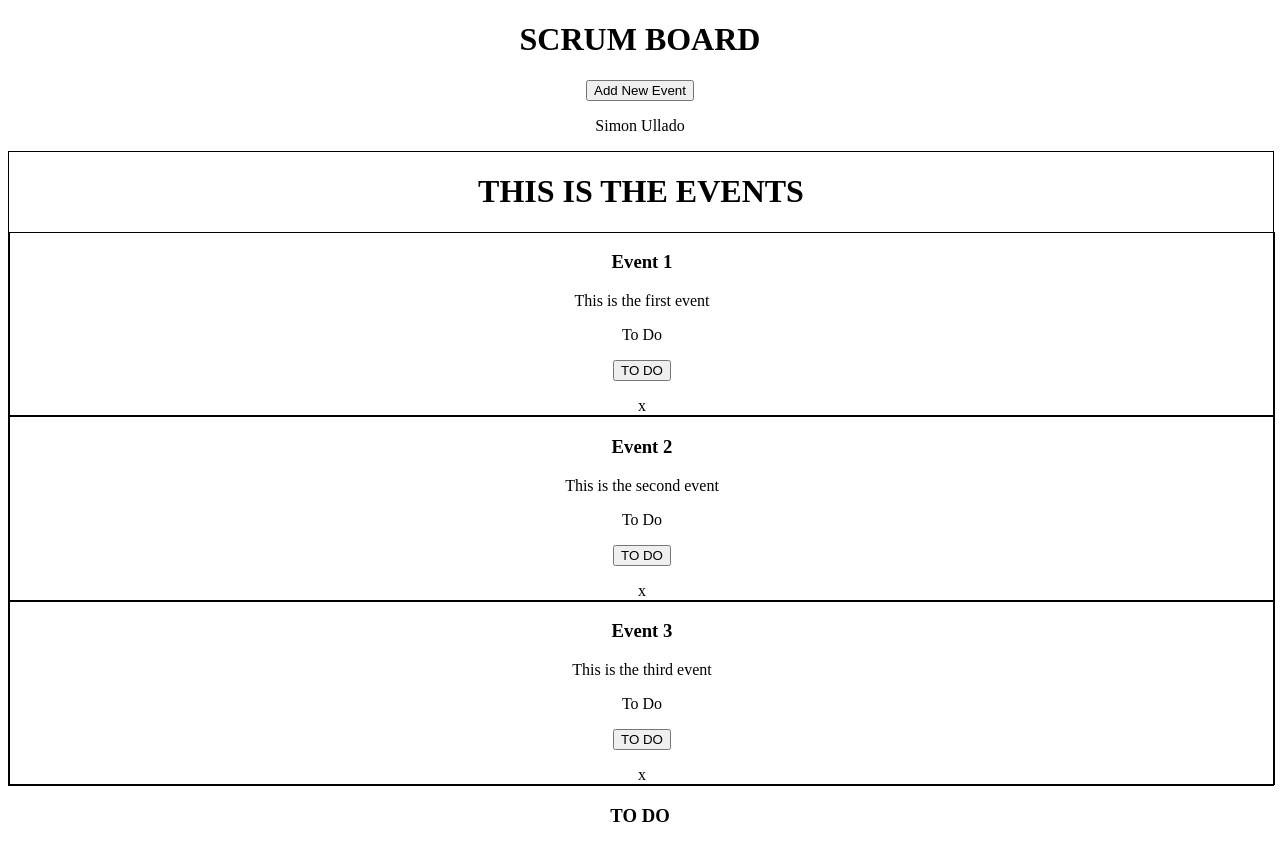
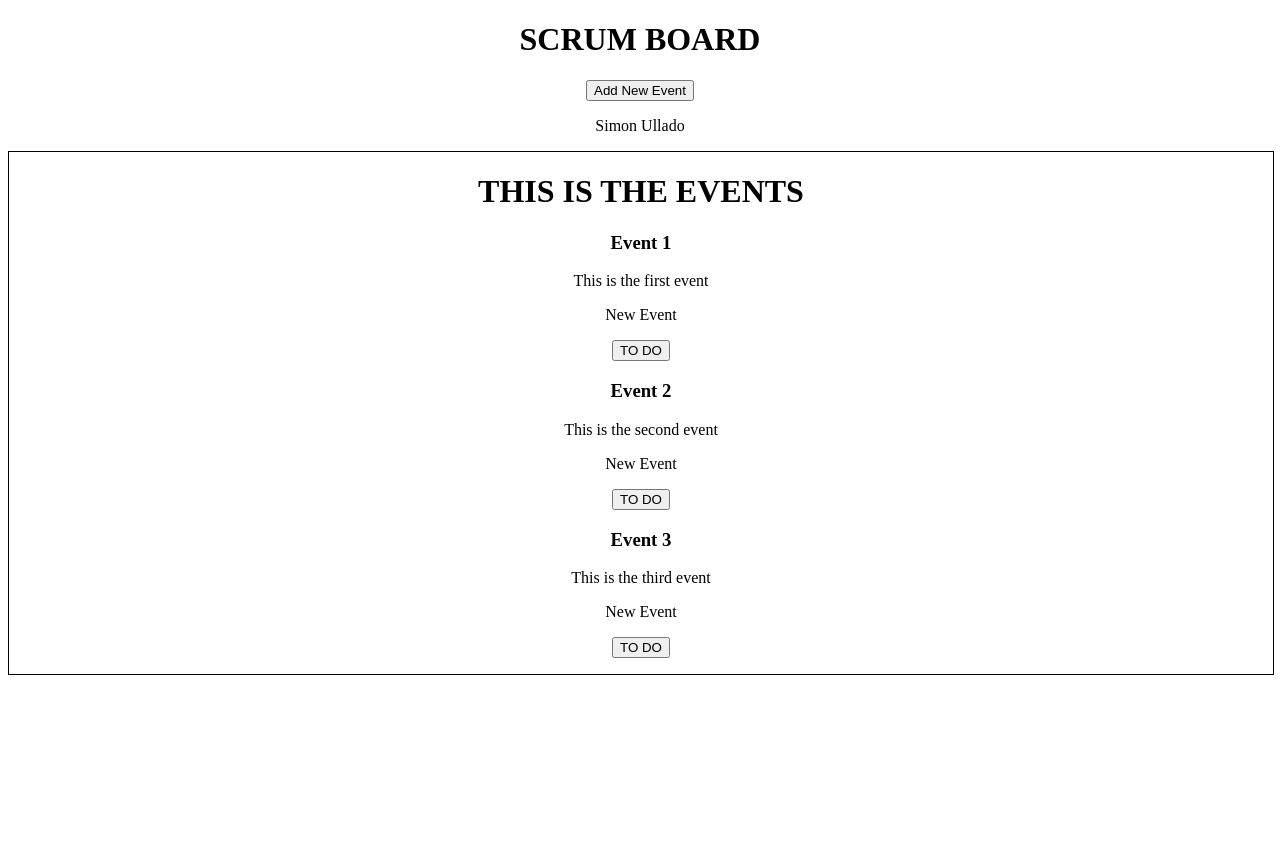
Before and after one commit to smnlld/scrum-board, a React (Create React App) app: page / in a window 1280 px wide. After the commit the page ends 800 px from the top, so only its background shows below. Built offline with nearby package versions, Linux system fonts and the light colour scheme.

Commit message:
Trying to eliminate Events.js, trying to move one item of the array to another container

```diff
--- a/src/App.js
+++ b/src/App.js
@@ -15,64 +15,71 @@ const App = () => {
       ID: 1,
       Title: "Event 1",
       Description: "This is the first event",
-      Status: "To Do",
+      Status: "New Event",
     },
     {
       ID: 2,
       Title: "Event 2",
       Description: "This is the second event",
-      Status: "To Do",
+      Status: "New Event",
     },
     {
       ID: 3,
       Title: "Event 3",
       Description: "This is the third event",
-      Status: "To Do",
+      Status: "New Event",
     },
   ]);
-
-  const toDoEvents = (e) => {
-    const { title, description, status } = e.target.value;
-    setEvents(toDoEvents, title, description, status);
+  const addNewEvent = (event) => {
+    const id = Math.floor(Math.random() * 10000) + 1;
+    const newEvent = { id, ...event.Status === "New Event" ? event.Status: "To Do" };
+    setEvents([...events, newEvent]);
   };
-
-  //code for changing status
-  const statusEvents =(id,newStatus) => {
-    let backlog = events;
-    backlog=backlog.map(event => event=>{
-      if(event.id === id){
-        console.log('event')
-        event.status = newStatus
-      }
-      return event;
-    })
-    setEvents(backlog)
-  }
-
-  //functionalities
-  // const toDoEvents = (e) => {
-  //   console.log(e.target.value);
+  // const addInfo = (info) => {
+  //   const id = Math.floor(Math.random() * 10000) + 1;
+  //   const newInfo = { id, ...info };
+  //   setInfos([...infos, newInfo]);
   // };
-  //   const {id, title, description, status} = e.target.value;
-  //   setEvents([...events, {id, title, description, status}]);
+  // const deleteInfo = (id) => {
+  //   setInfos(infos.filter((info) => info.id !== id));
   // };
-// oncClickHandler = function (e) {
-//   console.log(e.target.value);
-// };
-
   return (
     <div className="App">
       <Header />
       <div className="table-main">
         <h1>THIS IS THE EVENTS</h1>
-        <Events event={events} />
+        <Event event={events} addNewEvent={addNewEvent} />
       </div>
-      <ToDo/>
+      {/* <ToDo event={setEvents} onClick={oncClickHandler}/>   */}
+      {/* <ToDo event={events} setEvents={setEvents} statusEvents={statusEvents} /> */}
     </div>
   );
 };
 
 export default App;
 
-// import { Board } from "./components/Board";
-// import { AddForm } from "./components/AddForm";
+// oncClickHandler = function (e) {
+//   console.log(e.target.value);
+// };
+
+// const toDoEvents = (e) => {
+//   const { title, description, status } = e.target.value;
+//   setEvents(toDoEvents, title, description, status);
+// };
+
+//code for changing status **NOT WORKING**
+// const statusEvents =(id,newStatus) => {
+//   let backlog = events;
+//   backlog=backlog.map(event => event=>{
+//     if(event.id === id){
+//       console.log('event')
+//       event.status = newStatus
+//     }
+//     return event;
+//   })
+//   setEvents(backlog)
+// }
+//functionalities
+
+// const { id, title, description, status } = e.target.value;
+// setEvents([...events, events, id, title, description, status]);
--- a/src/components/Data.js
+++ b/src/components/Data.js
@@ -1 +1 @@
-[ {"id":1,"title":"Event1","description":"This is Event1","status":"Complete"} ]
+[ {"id":1,"title":"Event1","description":"This is Event1","status":"Complete"}, {"id":1,"title":"Event1","description":"This is Event1","status":"Complete"}, {"id":1,"title":"Event1","description":"This is Event1","status":"Complete"} ]
--- a/src/components/Event.js
+++ b/src/components/Event.js
@@ -1,16 +1,28 @@
 import React, { useState } from "react";
 
-const Event = ({ event, toDoEvents }) => {
+const Event = ({ event ,addNewEvent}) => {
+  const toDoEvents = () => {
+    console.log(addNewEvent);
+  };
 
+  // setInfos(infos.filter((info) => info.id !== id));
   return (
+    <>
+    {event.map((event) => (
     <div className="container">
-      <div className="table-main">
-        <h3>{event.Title}</h3>
+      <div>
+      <h3>{event.Title}</h3>
         <p>{event.Description}</p>
         <p>{event.Status}</p>
-        <p><button onClick={toDoEvents}>TO DO</button></p>x
+        <p>
+          <button onClick={addNewEvent}>TO DO</button>
+        </p>
       </div>
     </div>
+  )
+  )}
+  </>
   );
 };
+
 export default Event;
--- a/src/components/Events.js
+++ b/src/components/Events.js
@@ -1,12 +1,22 @@
-import Event from "./Event";
-const Events = ( {event} ) => {
-  return (
-    <>
-      {event.map((event) => (
-        <Event key={event.id} event={event} />
-      ))}
-    </>
-  );
-};
+// import Event from "./Event";
+// const Events = ( { event , addNewEvent} ) => {
+//   return (
+//     <>
+//       {event.map((event) => (
+//         // <Event key={event.id} event={event} addNewEvent={addNewEvent} />
+//         <div className="container">
+//         <div>
+//         <h3>{event.Title}</h3>
+//           <p>{event.Description}</p>
+//           <p>{event.Status}</p>
+//           <p>
+//             <button onClick={addNewEvent}>TO DO</button>
+//           </p>
+//         </div>
+//       </div>
+//       ))}
+//     </>
+//   );
+// };
 
-export default Events;
+// export default Events;
--- a/src/components/ToDo.js
+++ b/src/components/ToDo.js
@@ -1,11 +1,28 @@
-import React from 'react'
+import React from "react";
 
-const ToDo = () => {
+const ToDo = ({ events, setEvent, statusEvents }) => {
   return (
     <div>
       <h3>TO DO</h3>
+      {events &&
+        events.map((event) => {
+          if (event && event.status === "New Event") return;
+          <>
+            <p key={event.id}>
+              {event.title}{" "}
+              <button
+                key={event.id}
+                onClick={() => {
+                  statusEvents(event.id, "To Do");
+                }}
+              >
+                Set To Do
+              </button>
+            </p>
+          </>;
+        })}
     </div>
-  )
-}
+  );
+};
 
-export default ToDo
+export default ToDo;
```
